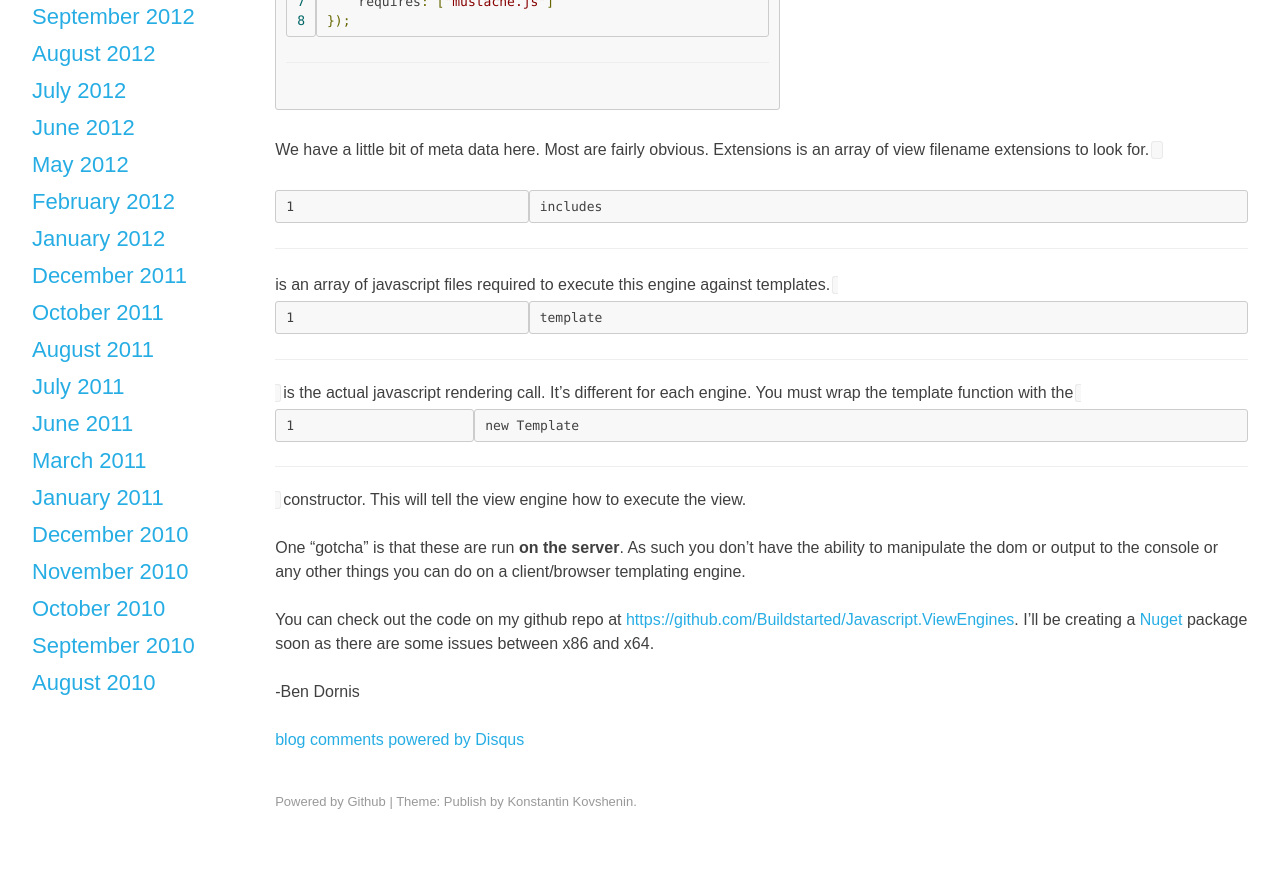
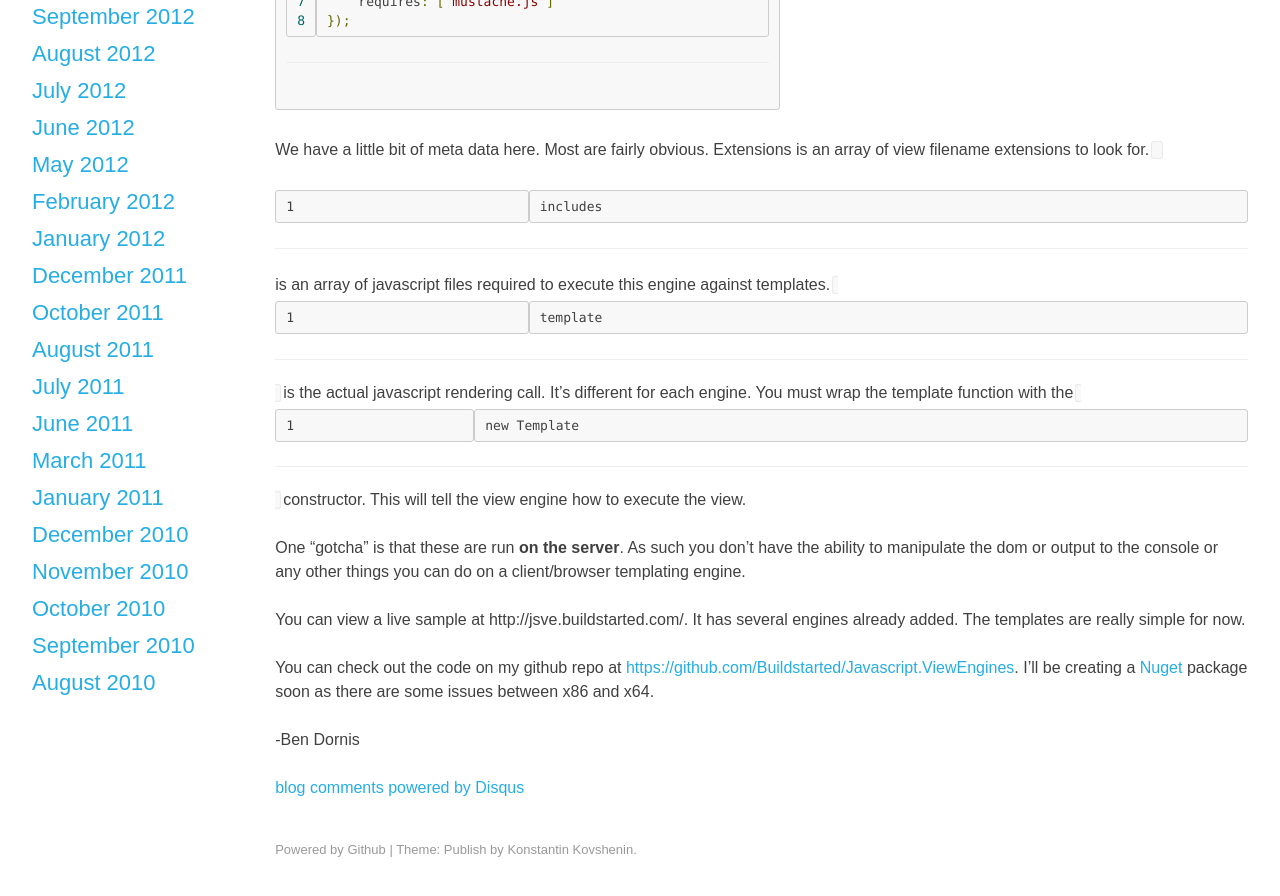
Before and after one commit to Buildstarted/buildstarted.com, a Jekyll site: the page built from _posts/2013-12-16-javascript-view-engine-for-aspnet.md, in a window 1280 px wide and 900 px high, scrolled down 1407 px. Shown: the top 896 px of the window. Built offline with Jekyll 4.4.1, drawn with Linux system fonts in a browser that asks for light colours; nearby versions of some CDN libraries; Markdown is read by kramdown in place of the engine named in the settings; comment, search, counter and statistics services are not loaded; before the commit the page ends 2259 px from its top, so only the background shows below that.

Commit message:
added jsve sample site

```diff
--- a/_posts/2013-12-16-javascript-view-engine-for-aspnet.md
+++ b/_posts/2013-12-16-javascript-view-engine-for-aspnet.md
@@ -44,6 +44,8 @@ We have a little bit of meta data here. Most are fairly obvious. Extensions is a
 
 One "gotcha" is that these are run **on the server**. As such you don't have the ability to manipulate the dom or output to the console or any other things you can do on a client/browser templating engine.
 
+You can view a live sample at http://jsve.buildstarted.com/. It has several engines already added. The templates are really simple for now.
+
 You can check out the code on my github repo at [https://github.com/Buildstarted/Javascript.ViewEngines](https://github.com/Buildstarted/Javascript.ViewEngines). I'll be creating a [Nuget](https://nuget.org) package soon as there are some issues between x86 and x64.
 
 -Ben Dornis
```
